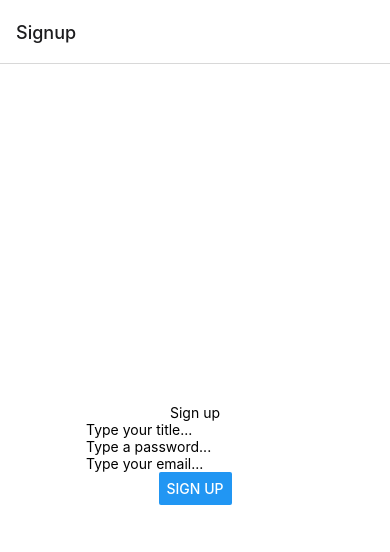
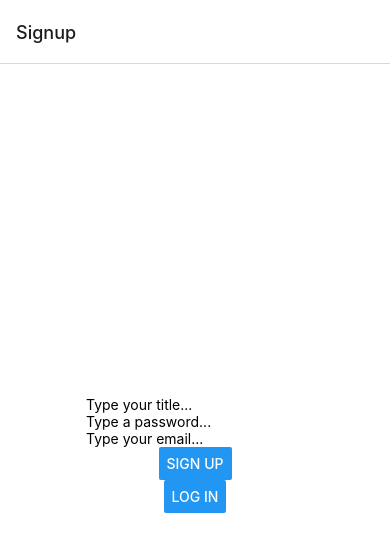
Before and after one commit to Laustrup/ChatroomsApplication, a React Native app: screen /Signup in a window 390 px wide. Shown: the top 552 px of the page. Built offline with nearby package versions, Linux system fonts and the light colour scheme.

Commit message:
New firebase

```diff
--- a/screens/SignUpScreen.tsx
+++ b/screens/SignUpScreen.tsx
@@ -1,9 +1,10 @@
-import * as SecureStore from 'expo-secure-store';
+//import * as SecureStore from 'expo-secure-store';
 import React, { useEffect, useState } from 'react';
 import { Button, Text, TextInput, View } from 'react-native';
 import { useDispatch } from 'react-redux';
 import { rehydrateUser, signup, login } from '../store/actions/user.actions';
 import { style } from "../ressources.styles.stylesheets/GlobalStyle";
+import emailIsValid from "../services/ExceptionHandler";
 
 export default function SignUpScreen() {
 
@@ -12,6 +13,7 @@ export default function SignUpScreen() {
     const [password, setPassword] = useState("");
     const dispatch = useDispatch();
 
+    /*
     useEffect(() => {
         async function readPersistedUserInfo() {
             const token = await SecureStore.getItemAsync("idToken");
@@ -23,15 +25,18 @@ export default function SignUpScreen() {
             if (user) {dispatch(rehydrateUser(user, token!))}
         }
     }, [])
+    */
+
+    const create = function() { if (emailIsValid(email)) {dispatch(signup(email,title,password));}}
 
     return (
         <View style={style.container}>
-            <Text>Sign up</Text>
             <TextInput value={title} placeholder="Type your title..." onChangeText={setTitle} />
             <TextInput value={password} placeholder="Type a password..." onChangeText={setPassword} secureTextEntry />
             <TextInput value={email} placeholder="Type your email..." onChangeText={setEmail} />
 
-            <Button title="Sign up" onPress={() => dispatch(signup(email,title,password))} />
+            <Button title="Sign up" onPress={create} />
+            <Button title="Log in" onPress={() => dispatch(login(email,password))} />
         </View>
     )
 }
--- a/services/ExceptionHandler.ts
+++ b/services/ExceptionHandler.ts
@@ -1,9 +1,12 @@
-function isEmailValid(email: String) {
+export default function emailIsValid(email: String) {
     if (email.includes("@")) {
         const splittedEmail = email.split("@");
-        if (splittedEmail.includes(".")) {
+        if (splittedEmail[1].includes(".")) {
             return true;
         }
     }
-    return false;
+    else {
+        console.log("Email " + email + " is not valid...");
+        return false;
+    }
 }
--- a/store/actions/user.actions.ts
+++ b/store/actions/user.actions.ts
@@ -8,7 +8,7 @@ export const LOGIN = "LOGIN";
 export const LOGOUT = "LOGOUT";
 
 // Fetch url values
-const apiKey = "AIzaSyBtN9UD-8WQ3KJO-UjGYNdDpYI6pGk0uyM";
+const apiKey = "AIzaSyBFIYtngh2gF8SQjPRfzn6k75vhYOSLAIo";
 const identityUrl = "https://identitytoolkit.googleapis.com/v1/accounts:"
 
 export const rehydrateUser = (user: User, idToken: string) => {return { type:REHYDRATE_USER, payload: {user,idToken} }}
@@ -23,20 +23,23 @@ export const logout = () => {
 */
 
 export const login = function(email: string, password: string) {
-    return async (dispatch: any) => {
+    return async (dispatch: any, getState: any) => {
         const response = await fetch(identityUrl + "signInWithPassword?key=" + apiKey, {
             method: "POST",
             headers: {"Content-Type": "application/json"},
             body: JSON.stringify({
-                "email": email,
-                "password": password,
+                email: email,
+                password: password,
                 returnSecureToken: true
             })
         });
 
         if (!response.ok) {console.log("Response for login of user was not ok...");}
         else {
+            const data: Firebase = await response.json();
+            console.log("data from server", data);
 
+            dispatch({ type: LOGIN, payload: {email: data.getEmail, idToken: data.getIdToken}});
         }
     }
 }
@@ -47,9 +50,9 @@ export const signup = function(email: string, title: string, password: string) {
             method: "POST",
             headers: {"Content-Type": "application/json"},
             body: JSON.stringify({
-                "email": email,
-                "title": title,
-                "password": password,
+                email: email,
+                title: title,
+                password: password,
                 returnSecureToken: true
             })
         });
--- a/store/reducers/user.reducer.ts
+++ b/store/reducers/user.reducer.ts
@@ -21,7 +21,7 @@ const userReducer = (state: ReduxState = initialState, action: any) => {
             return { ...state, User: action.payload as User };
         case LOGIN:
             console.log("User is logged in!");
-            return state;
+            return { ...state, User: action.payload as User, idToken: action.payload.idToken };
         case LOGOUT:
             console.log("User is logged out!");
             return {...state,loggedInUser: null,idToken: undefined}
```
